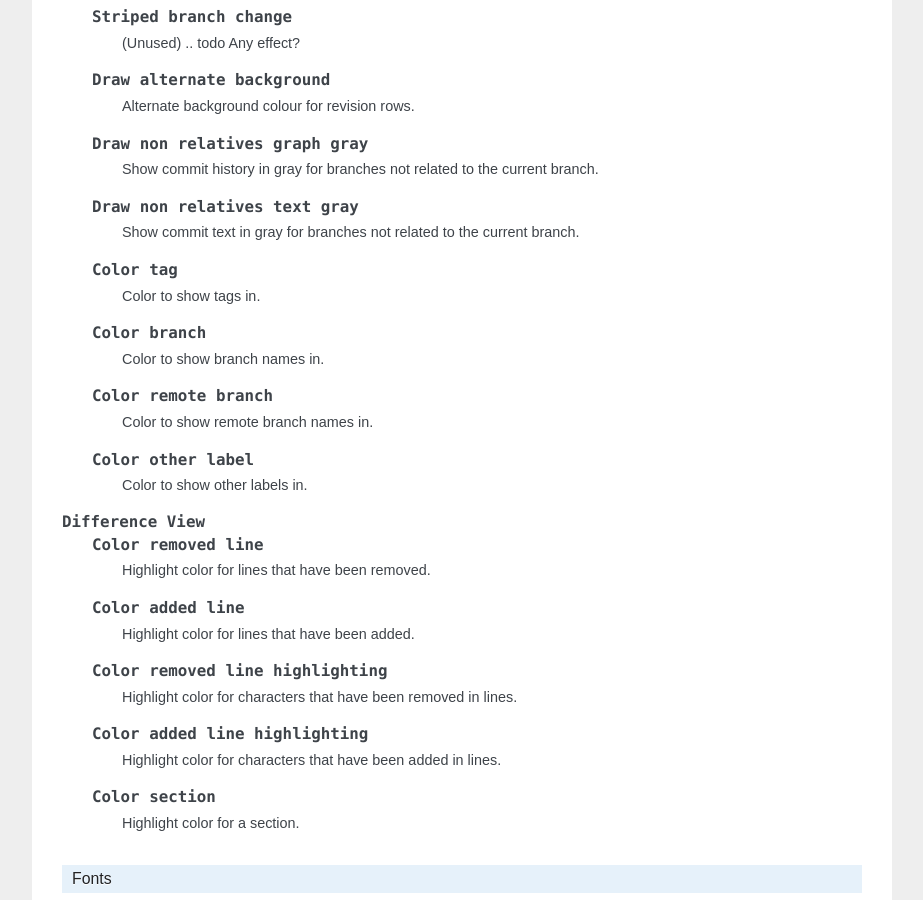
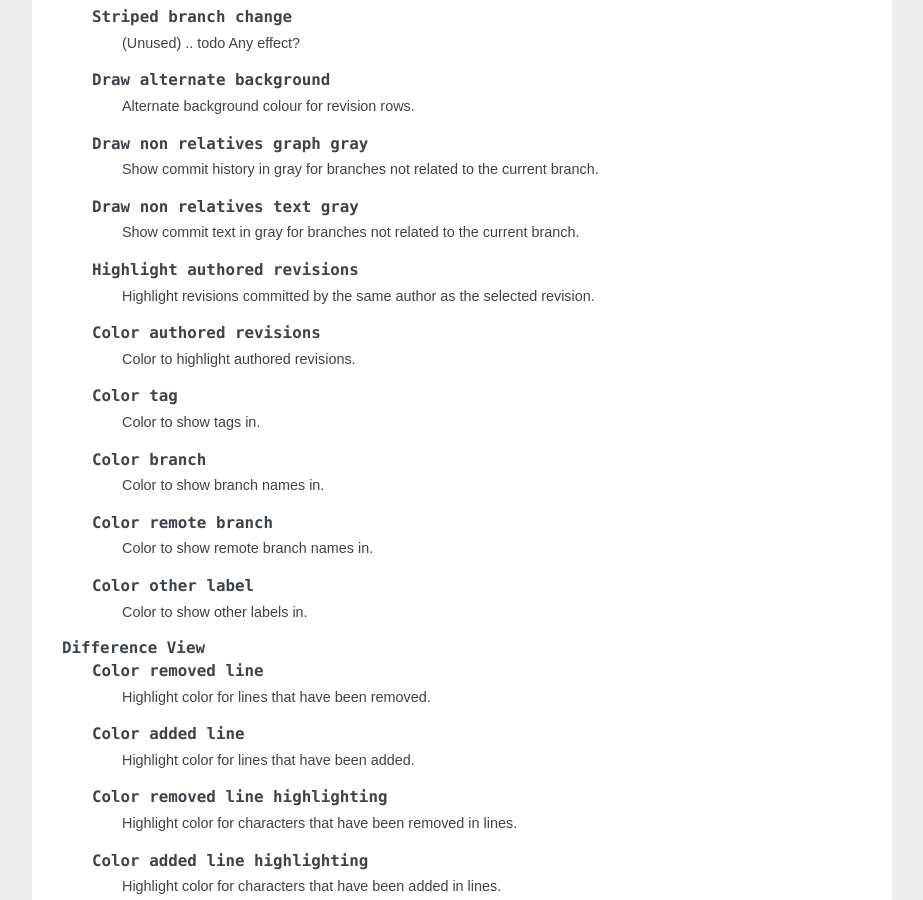
Before and after one commit to martinqt/GitExtensionsDoc, a Sphinx documentation site: the page built from source/settings.rst, in a window 1280 px wide and 900 px high, scrolled down 4598 px. Shown: the whole window, without its empty margins (198-1121 px from the left). Built offline with Sphinx 7.4.7, drawn with Linux system fonts in a browser that asks for light colours.

Commit message:
Add setting for Highlight authored revisions

```diff
--- a/source/settings.rst
+++ b/source/settings.rst
@@ -274,6 +274,14 @@ depending on whether or not they are distributed with that repository.
         .. setting:: Draw non relatives text gray
 
           Show commit text in gray for branches not related to the current branch.
+
+        .. setting:: Highlight authored revisions
+
+          Highlight revisions committed by the same author as the selected revision.
+
+        .. setting:: Color authored revisions
+
+          Color to highlight authored revisions.
 
         .. setting:: Color tag
 
```
